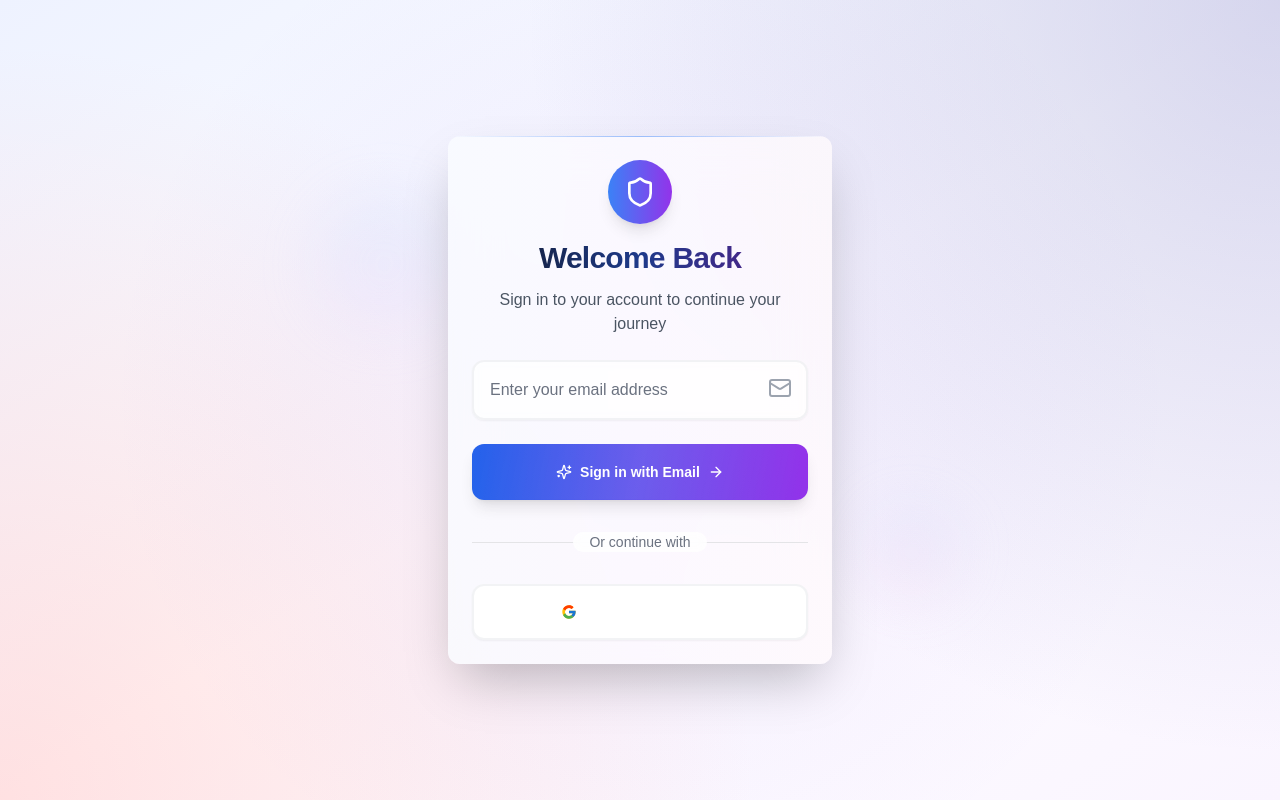
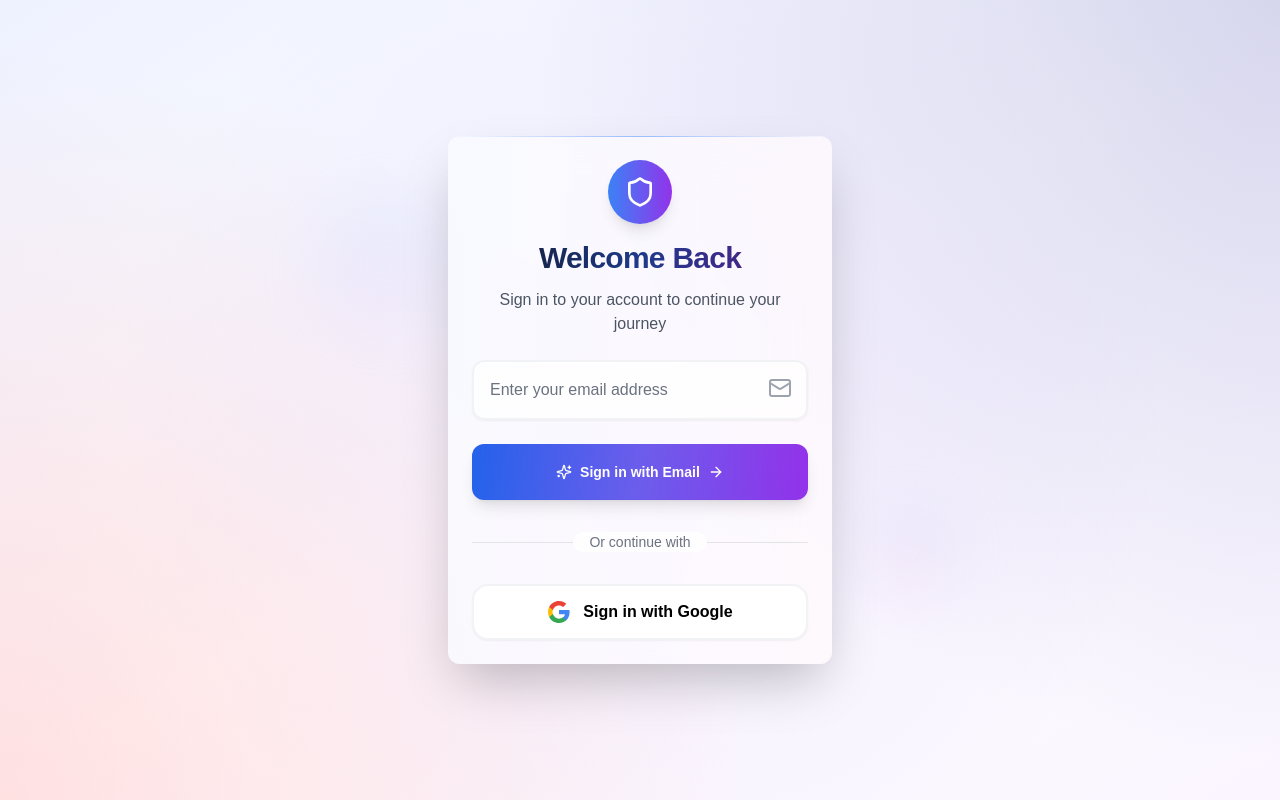
Before and after one commit to nikhilsahni7/Nutriwise-AI, a Next.js app: page /auth/signin in a window 1280 px wide. Built offline with nearby package versions, Linux system fonts and the light colour scheme.

Commit message:
Refactor Google sign-in button on the sign-in page for improved styling and animation. Replace motion components with a more streamlined button structure while maintaining hover effects and accessibility features.

```diff
--- a/src/app/auth/signin/page.tsx
+++ b/src/app/auth/signin/page.tsx
@@ -270,37 +270,41 @@ function InnerSignIn() {
                 </div>
               </motion.div>
 
-              <motion.div
-                initial={{ opacity: 0, y: 20 }}
-                animate={{ opacity: 1, y: 0 }}
-                transition={{ delay: 0.7, duration: 0.5 }}
+              <button
+                type="button"
+                onClick={handleGoogleSignIn}
+                className="w-full max-w-sm h-14 border-2 border-gray-200/50 hover:border-gray-300 hover:bg-white/90 transition-all duration-300 transform hover:scale-105 hover:shadow-lg shadow-sm backdrop-blur-sm rounded-2xl group relative overflow-hidden bg-white"
               >
-                <Button
-                  type="button"
-                  variant="outline"
-                  onClick={handleGoogleSignIn}
-                  className="w-full h-14 border-2 border-gray-200/50 hover:border-gray-300 hover:bg-white/90 transition-all duration-300 transform hover:scale-105 hover:shadow-lg shadow-sm backdrop-blur-sm rounded-xl group relative overflow-hidden"
-                >
-                  {/* Google Button Hover Effect */}
-                  <div className="absolute inset-0 bg-gradient-to-r from-blue-50/50 to-red-50/50 opacity-0 group-hover:opacity-100 transition-opacity duration-300" />
+                {/* Google Button Hover Effect */}
+                <div className="absolute inset-0 bg-gradient-to-r from-blue-50/50 to-red-50/50 opacity-0 group-hover:opacity-100 transition-opacity duration-300 rounded-xl" />
 
-                  <motion.div
-                    className="flex items-center justify-center relative z-10"
-                    whileHover={{ scale: 1.05 }}
-                    transition={{ duration: 0.2 }}
-                  >
-                    <motion.div
-                      whileHover={{ rotate: 360 }}
-                      transition={{ duration: 0.5 }}
-                    >
-                      <FcGoogle className="mr-3 h-6 w-6" />
-                    </motion.div>
-                    <span className="font-semibold text-white group-hover:text-gray-900 transition-colors duration-200">
-                      Sign in with Google
-                    </span>
-                  </motion.div>
-                </Button>
-              </motion.div>
+                <div className="flex items-center justify-center relative z-10">
+                  <div className="transition-transform duration-500 group-hover:rotate-[360deg]">
+                    {/* Google Icon SVG */}
+                    <svg className="mr-3 h-6 w-6" viewBox="0 0 24 24">
+                      <path
+                        fill="#4285f4"
+                        d="M22.56 12.25c0-.78-.07-1.53-.2-2.25H12v4.26h5.92c-.26 1.37-1.04 2.53-2.21 3.31v2.77h3.57c2.08-1.92 3.28-4.74 3.28-8.09z"
+                      />
+                      <path
+                        fill="#34a853"
+                        d="M12 23c2.97 0 5.46-.98 7.28-2.66l-3.57-2.77c-.98.66-2.23 1.06-3.71 1.06-2.86 0-5.29-1.93-6.16-4.53H2.18v2.84C3.99 20.53 7.7 23 12 23z"
+                      />
+                      <path
+                        fill="#fbbc05"
+                        d="M5.84 14.09c-.22-.66-.35-1.36-.35-2.09s.13-1.43.35-2.09V7.07H2.18C1.43 8.55 1 10.22 1 12s.43 3.45 1.18 4.93l2.85-2.22.81-.62z"
+                      />
+                      <path
+                        fill="#ea4335"
+                        d="M12 5.38c1.62 0 3.06.56 4.21 1.64l3.15-3.15C17.45 2.09 14.97 1 12 1 7.7 1 3.99 3.47 2.18 7.07l3.66 2.84c.87-2.6 3.3-4.53 6.16-4.53z"
+                      />
+                    </svg>
+                  </div>
+                  <span className="font-semibold text-black transition-colors duration-200">
+                    Sign in with Google
+                  </span>
+                </div>
+              </button>
             </CardContent>
           </Card>
         </motion.div>
```
